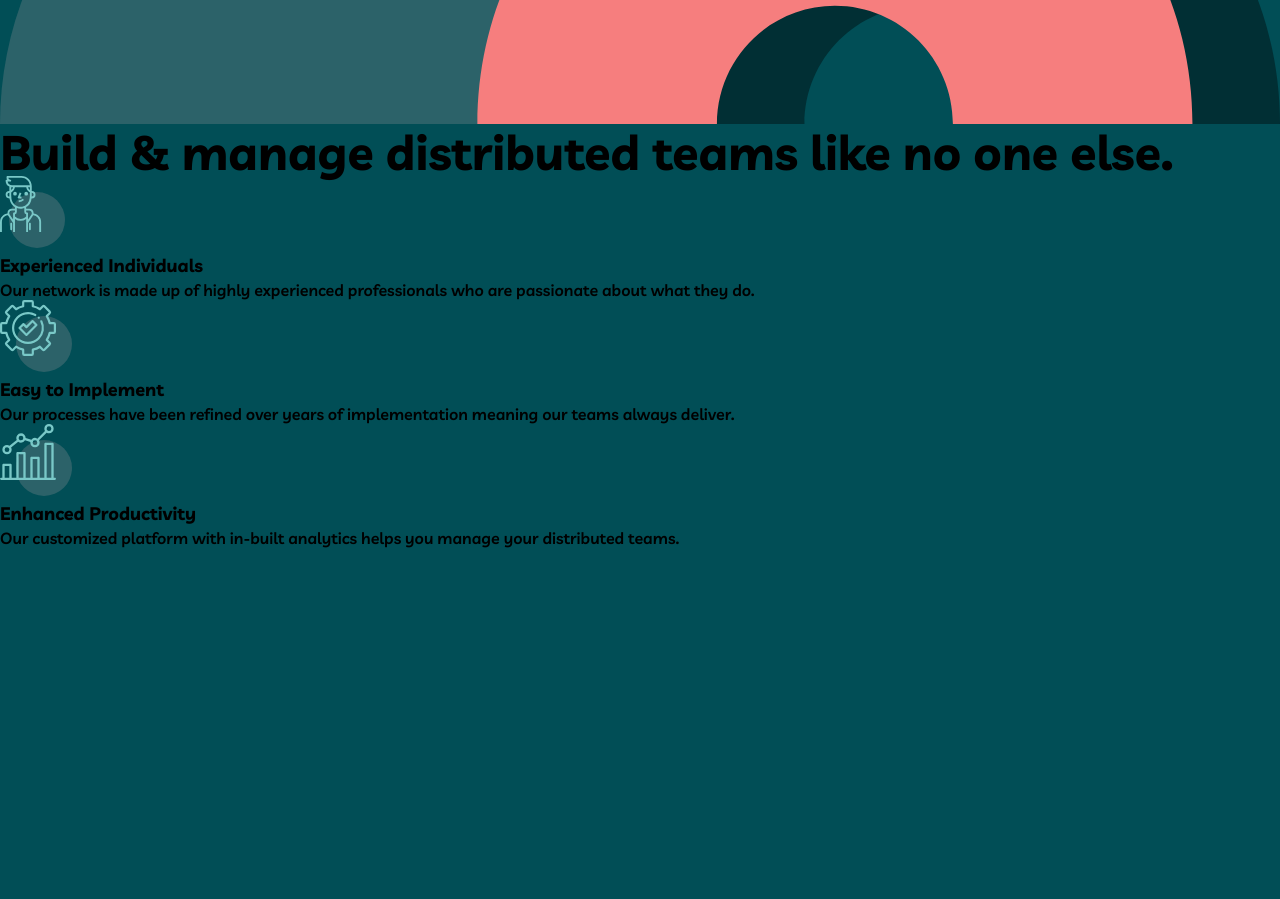
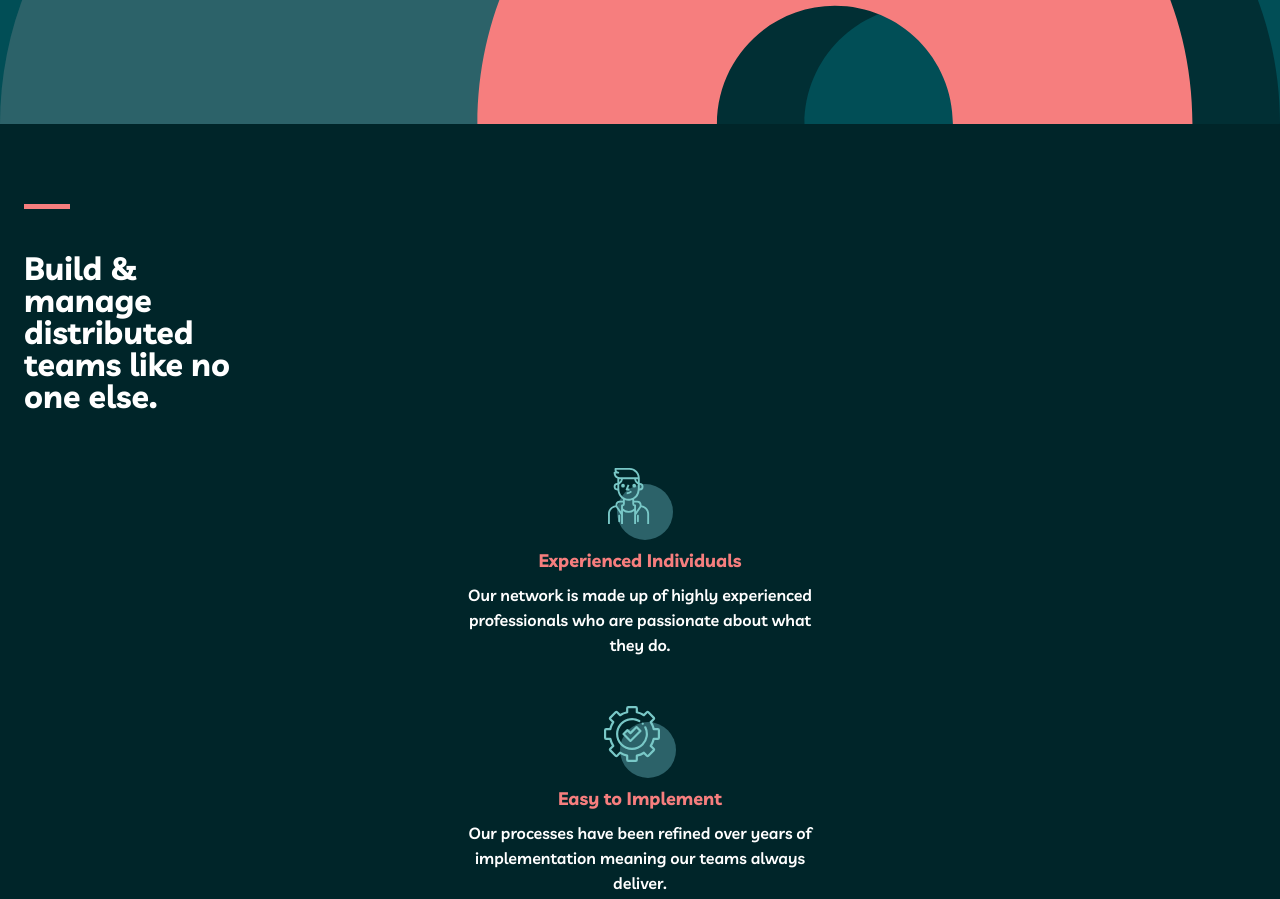
Before and after one commit to bengera/myteam, a website: page index.html in a window 1280 px wide. Shown: the part 800-1699 px from the top of the page. Before the commit the page ends 1348 px from the top, so only its background shows below. Drawn offline with Linux system fonts and the light colour scheme.

Commit message:
styled overview section

```diff
--- a/index.html
+++ b/index.html
@@ -66,7 +66,7 @@
       <div class="overview__icon-container">
         <img src="./assets/icon-person.svg" alt="icon of a person" class="overview__img">
       </div>
-      <h3 class="overview__heading">Experienced Individuals</h3>
+      <h3 class="overview__box-heading">Experienced Individuals</h3>
       <p class="overview__description">
         Our network is made up of highly experienced professionals who are passionate about what they do.
       </p>
@@ -76,7 +76,7 @@
       <div class="overview__icon-container">
         <img src="./assets/icon-cog.svg" alt="icon of a cog" class="overview__img">
       </div>
-      <h3 class="overview__heading">Easy to Implement</h3>
+      <h3 class="overview__box-heading">Easy to Implement</h3>
       <p class="overview__description">
         Our processes have been refined over years of implementation meaning our teams always deliver.
       </p>
@@ -86,7 +86,7 @@
       <div class="overview__icon-container">
         <img src="./assets/icon-chart.svg" alt="icon of a chart" class="overview__img">
       </div>
-      <h3 class="overview__heading">Enhanced Productivity</h3>
+      <h3 class="overview__box-heading">Enhanced Productivity</h3>
       <p class="overview__description">
         Our customized platform with in-built analytics helps you manage your distributed teams.
       </p>
--- a/sass/base/_global.scss
+++ b/sass/base/_global.scss
@@ -25,3 +25,50 @@ body {
   overflow-x: hidden;
   font-family: t.$font;
 }
+
+//OVERVIEW SECTION
+
+.overview {
+  background-color: $color-dark-green;
+
+  &__left-content {
+    padding-top: 80px;
+    padding-left: 24px;
+  }
+
+  &__right-content {
+    display: flex;
+    flex-direction: column;
+    margin-top: 56px;
+    gap: 3rem;
+  }
+
+  &__heading {
+    background: linear-gradient(#F67E7E, #F67E7E) 0% 0% no-repeat;
+    background-size: 20% 5px;
+    padding-top: 48px;
+
+    color: $color-white;
+    font-size: 2rem;
+    width: 230px;
+    line-height: 32px;
+  }
+
+  &__box-heading {
+    color: $color-light-coral;
+    margin-bottom: 8px;
+  }
+
+  &__description {
+    color: $color-white;
+  }
+
+  &__box {
+    display: flex;
+    flex-direction: column;
+    text-align: center;
+    max-width: 345px;
+    margin: 0 auto;
+    line-height: 25px;
+  }
+}
--- a/sass/layouts/_header.scss
+++ b/sass/layouts/_header.scss
@@ -26,9 +26,12 @@
   }
 
   .header {
+    margin-bottom: -4px;
+
     &__heading {
-      font-size: 40px;
+      font-size: 2.5rem;
       margin-bottom: 18px;
+
     }
 
     &__content {
```
Also changed, not shown: css/style.css, 1 other file.
